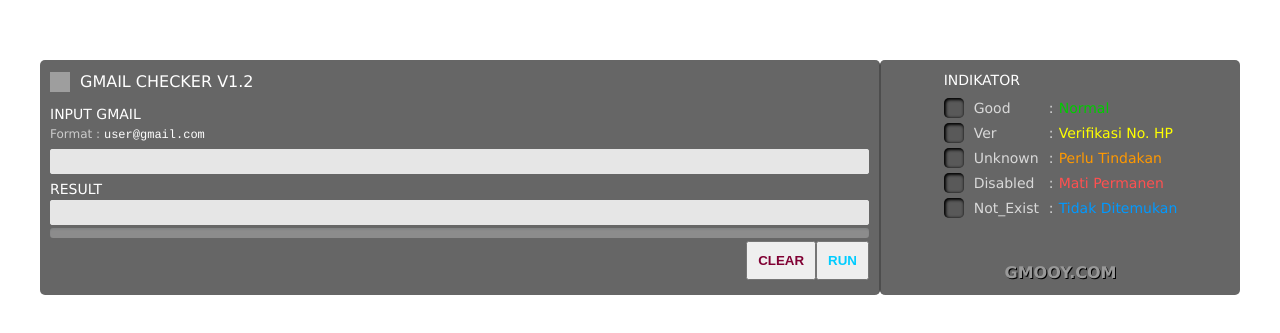
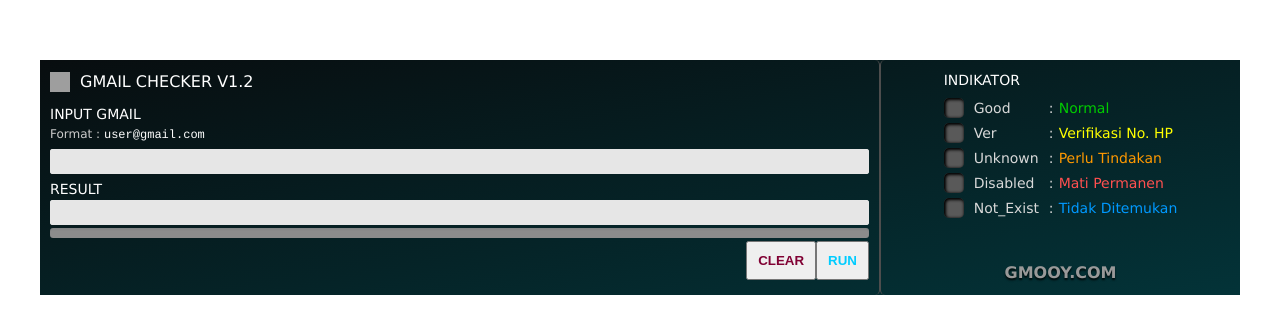
Before and after one commit to gmooy/gmooy, a plain HTML site: page index.html in a window 1280 px wide. Shown: the part 223-556 px from the top of the page. Drawn offline with Linux system fonts and the light colour scheme; grey boxes are pictures that could not be loaded.

Commit message:
Update index.html

```diff
--- a/index.html
+++ b/index.html
@@ -61,12 +61,12 @@
 		display:flex;
 		justify-content:center;
 		position:relative;
+		background: linear-gradient(to bottom right, #080d0f 0%, #033338 100%);
 		}
 
 		@media screen and (max-width: 1199px) {
 			.boxi {
 			display:block;
-			background:#666666;
 			width:100%!important;
 			height:100%!important;
 			}
@@ -121,7 +121,6 @@
 
 		.gchecker{
 		width:70%;
-		background:#666666;
 		padding:10px;
 		border-right: 1px solid #4d4d4d;
 		border-radius:5px;
@@ -131,7 +130,6 @@
 		display:flex;
 		justify-content:center;
 		width:30%;
-		background:#666666;
 		padding:10px;
 		position:relative;
 		border-left: 1px solid #4d4d4d;
@@ -310,7 +308,7 @@
 							<div style="width:10px">:</div>
 							<div style="color:#0099ff;">Tidak Ditemukan</div>
 						</div>
-						<p class="gmooy" style=" margin-top:40px;text-align:center;color:#999999;text-shadow: 1px 1px #000;font-size:12px;font-weight:700;">GMOOY.COM</p>
+						<p class="gmooy" style=" margin-top:40px;text-align:center;color:#999999;text-shadow: 1px 1px #000;font-size:12px;font-weight:700;text-shadow: 0px 2px 2px rgba(0, 0, 0, 0.8);">GMOOY.COM</p>
 					</div>
 				</div>
 			</div>
```
